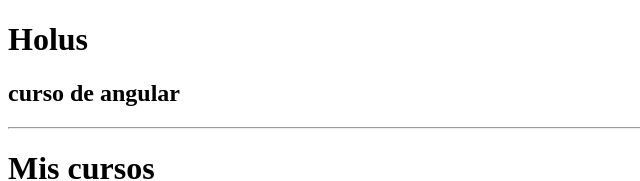
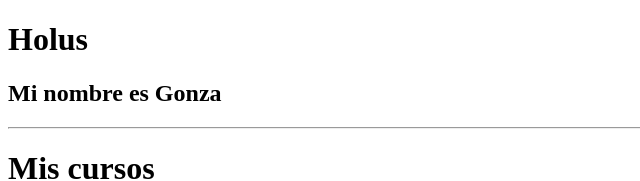
Before and after one commit to gjortega84/curso-angular, an Angular app: page / in a window 1280 px wide. Shown: the top 181 px of the page, without its empty margins (0-640 px from the left). Built offline with nearby package versions, Linux system fonts and the light colour scheme.

Commit message:
Clase 7 string interpolation

```diff
--- a/src/app/app.component.html
+++ b/src/app/app.component.html
@@ -1,6 +1,6 @@
 <h1>Holus</h1>
 <h2>
-  {{mensaje}}
+  {{'Mi nombre es ' + getName()}}
 </h2>
 <!-- <cursos></cursos> -->
 <hr/>
--- a/src/app/app.component.ts
+++ b/src/app/app.component.ts
@@ -7,4 +7,10 @@ import { Component } from '@angular/core';
 })
 export class AppComponent {
   mensaje="curso de angular"
+  nombre = "Gonza"
+
+  getName(){
+    return this.nombre
+  }
+
 }
```
